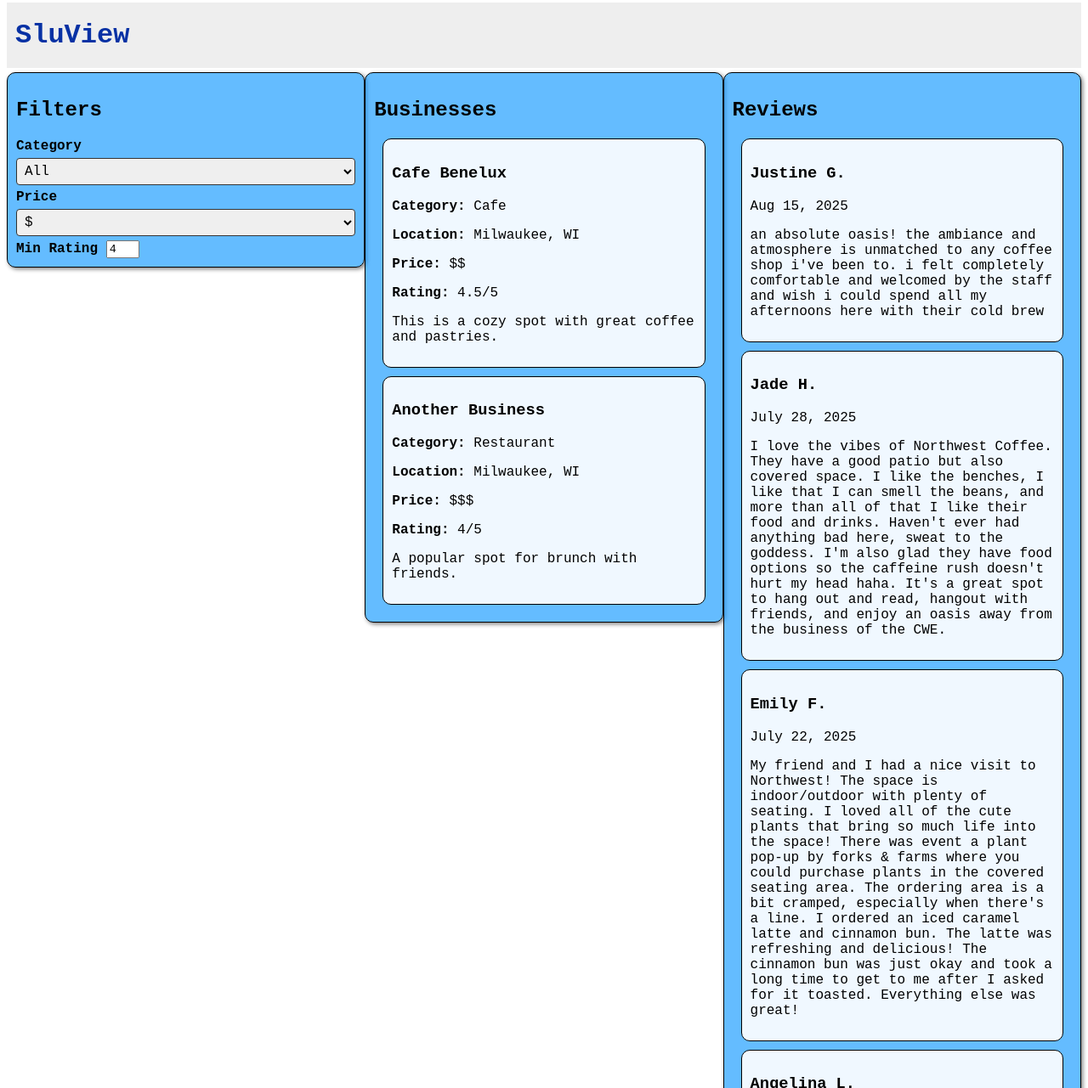
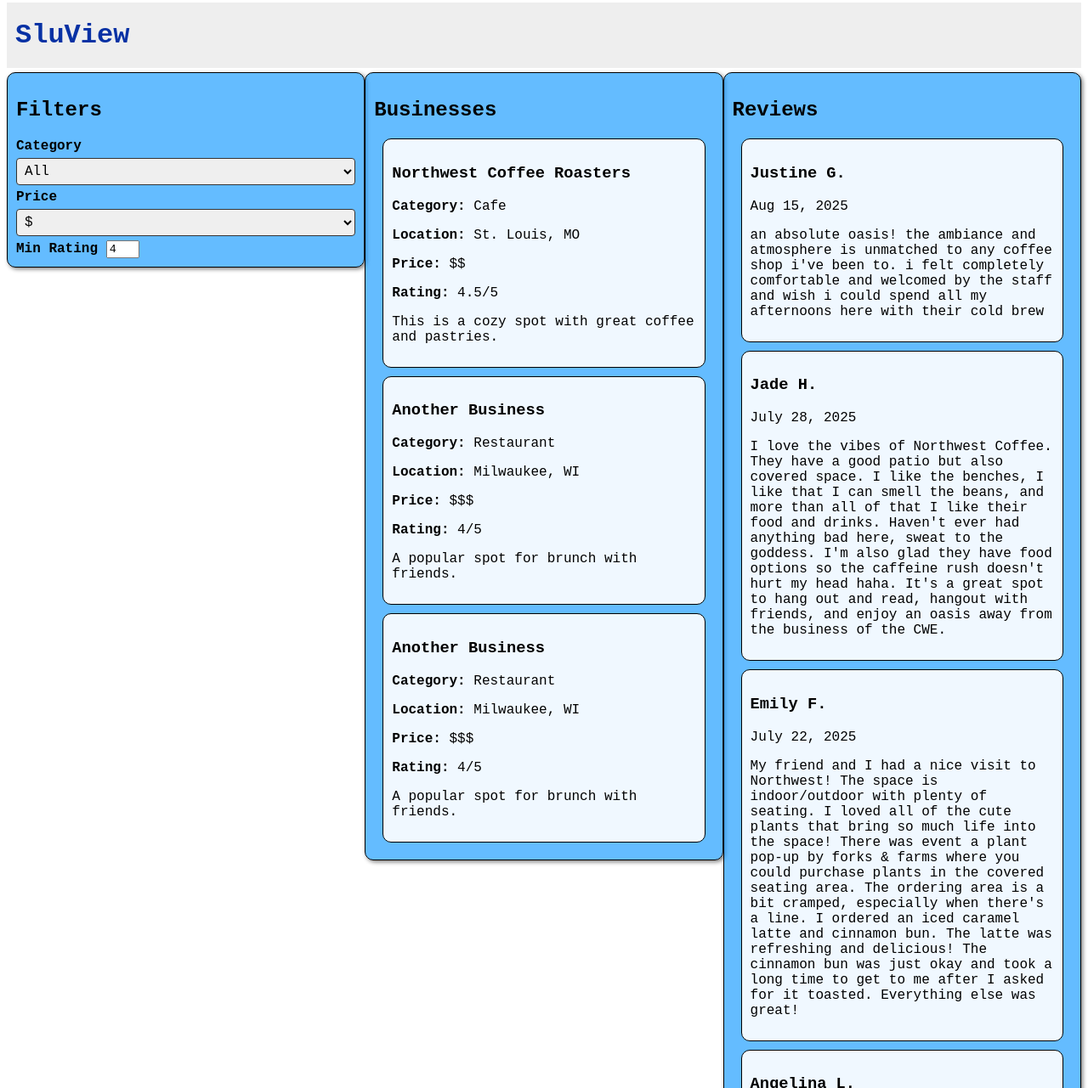
Before and after one commit to kylegiricz1/web-scraper, a plain HTML site: page index.html in a window 1280 px wide. Shown: the part 18-1299 px from the top of the page at 85% size. Drawn offline with Linux system fonts and the light colour scheme.

Commit message:
needed to add another business for assignment reqs.

```diff
--- a/index.html
+++ b/index.html
@@ -40,9 +40,9 @@
         <section class="businesses">
             <h2>Businesses</h2>
             <article class="business">
-                <h3>Cafe Benelux</h3>
+                <h3>Northwest Coffee Roasters</h3>
                 <p><strong>Category:</strong> Cafe</p>
-                <p><strong>Location:</strong> Milwaukee, WI</p>
+                <p><strong>Location:</strong> St. Louis, MO</p>
                 <p><strong>Price:</strong> $$</p>
                 <p><strong>Rating:</strong> 4.5/5</p>
                 <p>This is a cozy spot with great coffee and pastries.</p>
@@ -55,7 +55,14 @@
                 <p><strong>Rating:</strong> 4/5</p>
                 <p>A popular spot for brunch with friends.</p>
             </article>
-
+            <article class="business">
+                <h3>Another Business</h3>
+                <p><strong>Category:</strong> Restaurant</p>
+                <p><strong>Location:</strong> Milwaukee, WI</p>
+                <p><strong>Price:</strong> $$$</p>
+                <p><strong>Rating:</strong> 4/5</p>
+                <p>A popular spot for brunch with friends.</p>
+            </article>
             </section>
         <section class="reviews">
             <h2>Reviews</h2>
```
